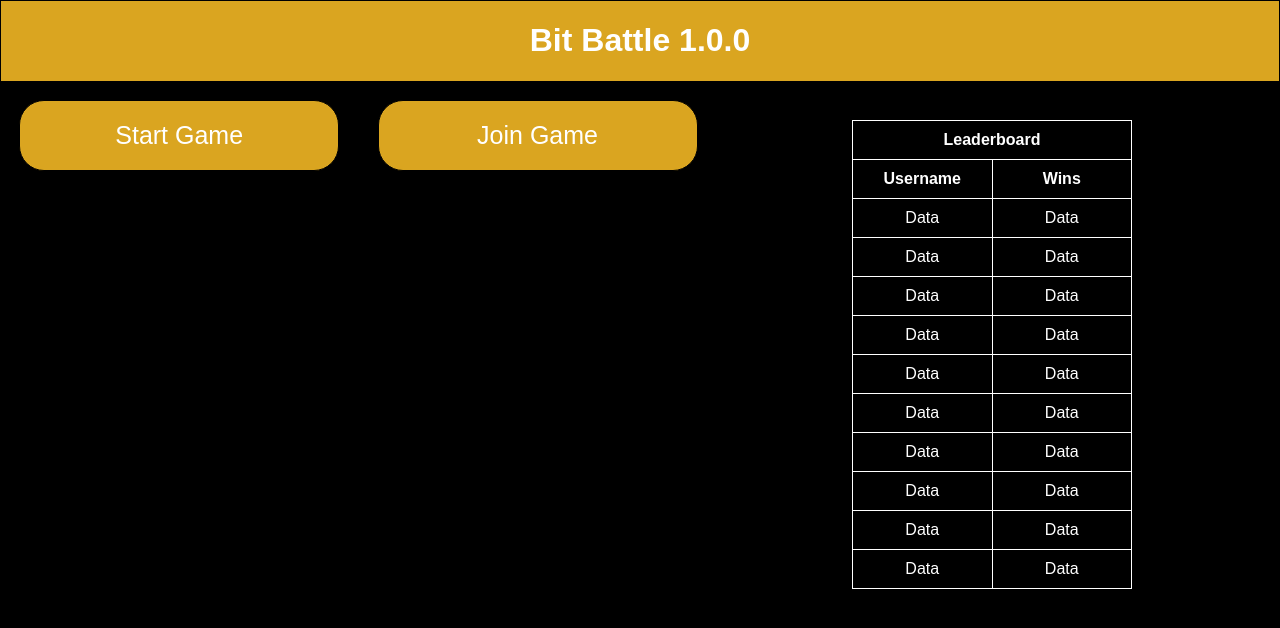
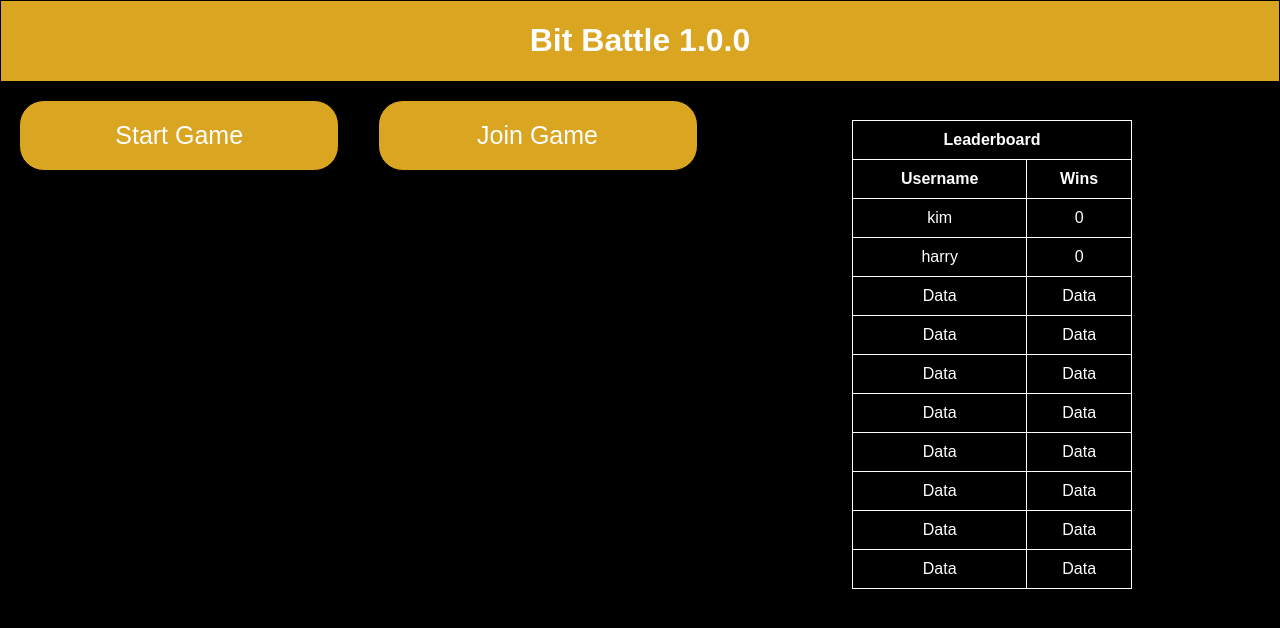
Before and after one commit to RebeccaFritz/SWE-Project-2025, a React (Vite) app in the folder client/: page / in a window 1280 px wide. Shown: the top 628 px of the page. Built offline with nearby package versions, Linux system fonts and the light colour scheme; no server answers.

Commit message:
Add leaderboard

```diff
--- a/client/App.js
+++ b/client/App.js
@@ -10,26 +10,30 @@ function MenuButton({value}){
 }
 
 // Basic leaderboard table UI
-// How the heck am I supposed to get the db.sqlite data into this???
 function Leaderboard(){
+    let dictionary = {};
+    const parsedData = JSON.parse('[{"Username": "kim", "wins" :0}, {"Username": "harry", "wins" :0}]');
+    function parseLeaderboard(){
+    }
+    parseLeaderboard();
     return(
         <>
             <nav>
                 <table>
                     <tr>
-                        <th colspan="2">Leaderboard</th>
+                        <th colSpan="2">Leaderboard</th>
                     </tr>
                     <tr>
                         <th>Username</th>
-                        <th width="50%">Wins</th>
+                        <th>Wins</th>
                     </tr>
                     <tr>
-                        <td>Data</td>
-                        <td>Data</td>
+                        <td>{parsedData[0].Username}</td>
+                        <td>{parsedData[0].wins}</td>
                     </tr>
                     <tr>
-                        <td>Data</td>
-                        <td>Data</td>
+                        <td>{parsedData[1].Username}</td>
+                        <td>{parsedData[1].wins}</td>
                     </tr>
                     <tr>
                         <td>Data</td>
```
